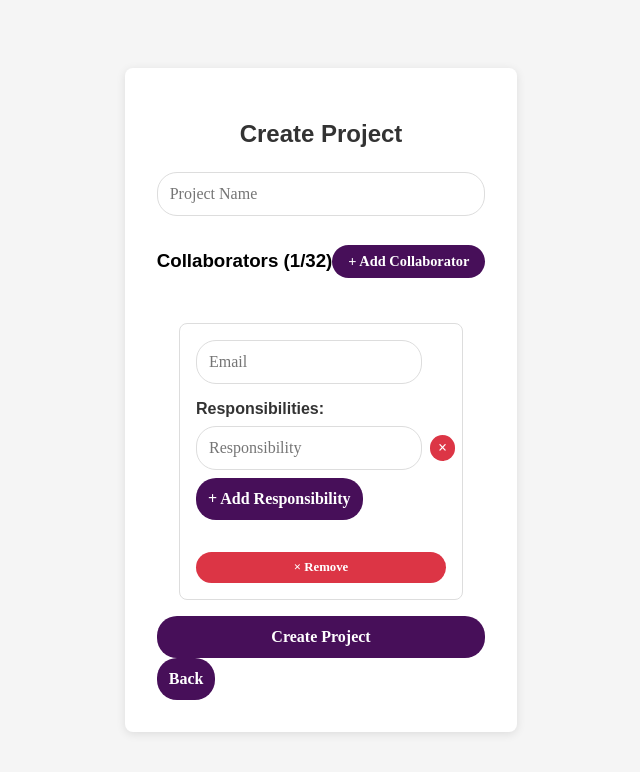
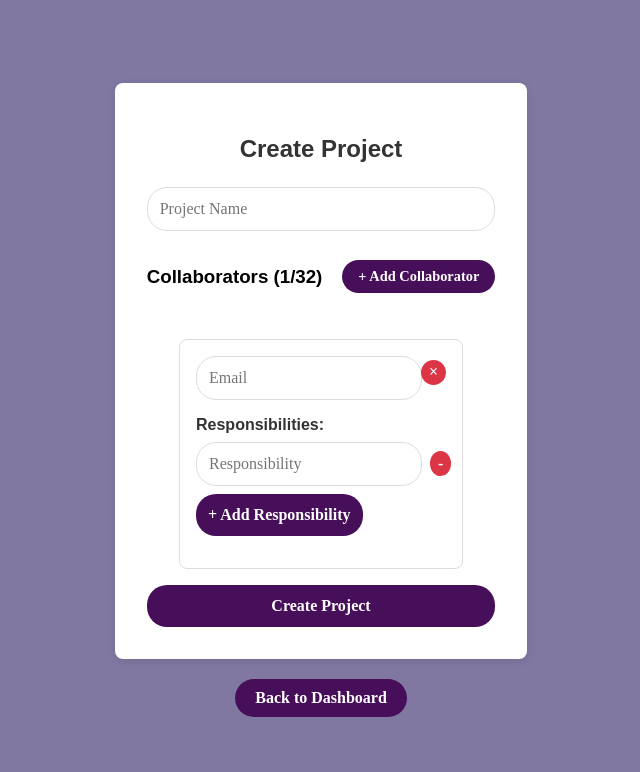
Before and after one commit to hackscholar/stormhacks, a React (Create React App) app in the folder frontend/: page /create-project in a window 1280 px wide. Shown: the top 772 px of the page, without its empty margins (319-959 px from the left). Built offline with nearby package versions, Linux system fonts and the light colour scheme.

Commit message:
made create project styling better

```diff
--- a/frontend/src/components/CreateProject.js
+++ b/frontend/src/components/CreateProject.js
@@ -1,4 +1,4 @@
-import React, { useState } from 'react';
+import React, { useState, useEffect } from 'react';
 import { useNavigate } from 'react-router-dom';
 
 function CreateProject() {
@@ -7,6 +7,13 @@ function CreateProject() {
   const [generatedCode, setGeneratedCode] = useState('');
   const [status, setStatus] = useState('');
   const navigate = useNavigate();
+
+  useEffect(() => {
+    document.body.style.background = '#8178A1';
+    return () => {
+      document.body.style.background = '';
+    };
+  }, []);
 
   const addCollaborator = () => {
     if (collaborators.length < 32) {
@@ -108,6 +115,7 @@ function CreateProject() {
   };
 
   return (
+    <div>
       <div className="container">
         <h2>Create Project</h2>
 
@@ -134,6 +142,7 @@ function CreateProject() {
                 onClick={addCollaborator}
                 className="add-collaborator-btn"
                 disabled={collaborators.length >= 32}
+                style={{ marginLeft: '20px' }}
               >
                 + Add Collaborator
               </button>
@@ -141,7 +150,28 @@ function CreateProject() {
 
             <div className="collaborators-grid">
               {collaborators.map((collab, collabIndex) => (
-              <div key={collabIndex} className="collaborator-section">
+                <div key={collabIndex} className="collaborator-section" style={{ position: 'relative' }}>
+                  <button
+                    type="button"
+                    onClick={() => removeCollaborator(collabIndex)}
+                    style={{
+                      position: 'absolute',
+                      top: '20px',
+                      right: '16px',
+                      background: '#dc3545',
+                      color: 'white',
+                      border: 'none',
+                      width: '25px',
+                      height: '25px',
+                      borderRadius: '50%',
+                      cursor: 'pointer',
+                      fontSize: '16px',
+                      display: 'flex',
+                      alignItems: 'center',
+                      justifyContent: 'center'
+                    }}
+                  >×</button>
+
                   <input
                     type="email"
                     placeholder="Email"
@@ -159,21 +189,43 @@ function CreateProject() {
                           value={resp}
                           onChange={(e) => updateResponsibility(collabIndex, respIndex, e.target.value)}
                         />
-                      <button type="button" onClick={() => removeResponsibility(collabIndex, respIndex)}>×</button>
+                        <button type="button" onClick={() => removeResponsibility(collabIndex, respIndex)} style={{
+                          background: '#dc3545',
+                          color: 'white',
+                          border: 'none',
+                          width: '25px',
+                          height: '25px',
+                          borderRadius: '50%',
+                          cursor: 'pointer',
+                          fontSize: '16px',
+                          display: 'flex',
+                          alignItems: 'center',
+                          justifyContent: 'center'
+                        }}>-</button>
                       </div>
                     ))}
                     <button type="button" onClick={() => addResponsibility(collabIndex)}>+ Add Responsibility</button>
                   </div>
-
-                <button type="button" onClick={() => removeCollaborator(collabIndex)} className="remove-collaborator-btn">× Remove</button>
                 </div>
               ))}
             </div>
             <button type="submit">Create Project</button>
           </form>
         )}
+      </div>
 
-      <button onClick={() => navigate('/dashboard')}>Back</button>
+      <div style={{ textAlign: 'center', marginTop: '20px' }}>
+        <button onClick={() => navigate('/dashboard')} style={{
+          background: '#470F59',
+          color: 'white',
+          border: 'none',
+          padding: '10px 20px',
+          borderRadius: '20px',
+          cursor: 'pointer',
+          fontFamily: 'Archivo',
+          fontWeight: '700'
+        }}>Back to Dashboard</button>
+      </div>
     </div>
   );
 }
```
Lines whose indentation alone changed are shown as unchanged.
